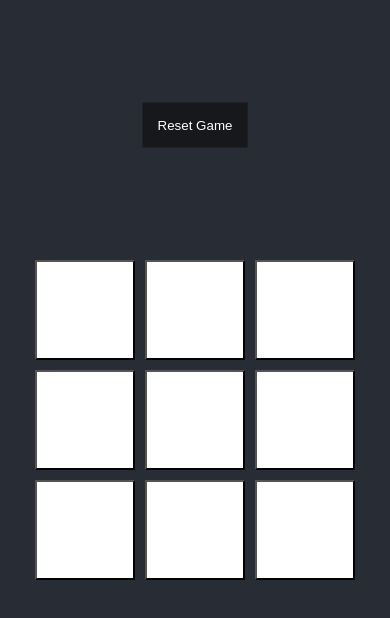
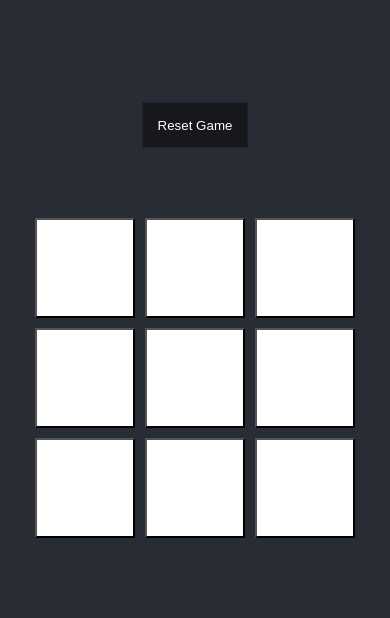
Before and after one commit to ryanschwartz289/tic-tac-toe, a plain HTML site: page index.html in a window 390 px wide. Shown: the part 86-704 px from the top of the page. Drawn offline with nearby package versions, Linux system fonts and the light colour scheme.

Commit message:
Add favicon and adjust grid container positioning for mobile

```diff
--- a/index.html
+++ b/index.html
@@ -11,6 +11,7 @@
       href="https://fonts.googleapis.com/css2?family=Open+Sans:ital,wght@0,300..800;1,300..800&display=swap"
       rel="stylesheet"
     />
+    <link rel="shortcut icon" href="favicon.ico" type="image/x-icon" />
   </head>
   <body>
     <div class="container">
--- a/style.css
+++ b/style.css
@@ -81,6 +81,6 @@ h2 {
 }
 @media only screen and (max-width: 767px) {
   .grid-container {
-    top: 60%;
+    top: 55%;
   }
 }
```
Also changed, not shown: favicon.ico (added).
